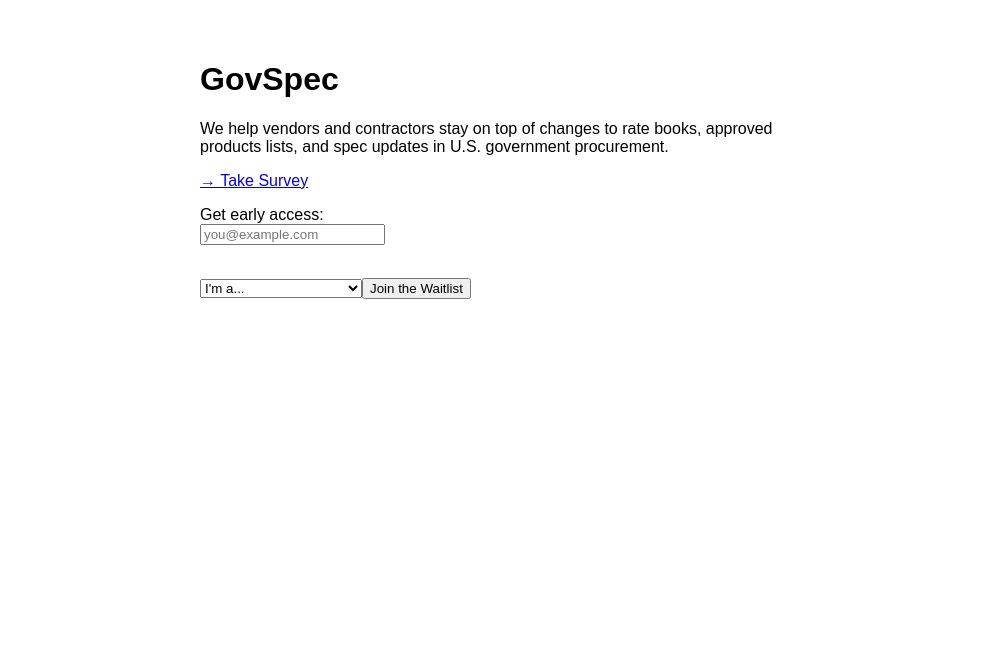
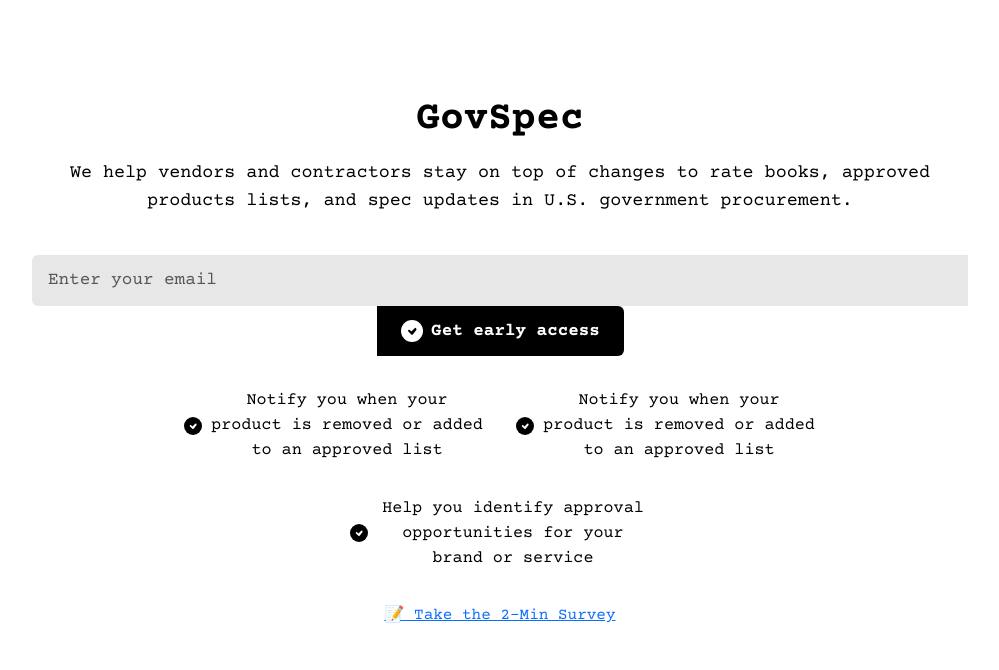
Before and after one commit to shivaprabhu/govspec, a plain HTML site: page index.html in a window 1280 px wide. Shown: the whole page, without its empty margins (140-1139 px from the left). Drawn offline with nearby package versions, Linux system fonts and the light colour scheme; a small style sheet from the web is missing.

Commit message:
style, google form,formspree

```diff
--- a/index.html
+++ b/index.html
@@ -4,6 +4,9 @@
   <meta charset="UTF-8">
   <title>GovSpec – Smarter Government Procurement</title>
   <meta name="viewport" content="width=device-width, initial-scale=1.0">
+  <link rel="preconnect" href="https://fonts.googleapis.com">
+<link rel="preconnect" href="https://fonts.gstatic.com" crossorigin>
+<link href="https://fonts.googleapis.com/css2?family=Courier+Prime:ital,wght@0,400;0,700;1,400;1,700&display=swap" rel="stylesheet">
   <!-- Google Analytics 4 -->
   <script async src="https://www.googletagmanager.com/gtag/js?id=G-W62Z5FQP8Z"></script>
   <script>
@@ -37,70 +40,176 @@
         analytics.page();
     }}();
   </script>
+
+  <!-- Bootstrap 5 CSS -->
+  <link href="https://cdn.jsdelivr.net/npm/bootstrap@5.3.3/dist/css/bootstrap.min.css" rel="stylesheet" integrity="sha384-9ndCyUaIbzAi2FUVXJi0CjmCapSmO7SnpJef0486qhLnuZ2cdeRhO02iuK6FUUVM" crossorigin="anonymous">
+  <style>
+    *{
+      font-family:"Courier Prime", monospace;
+    }
+    body {
+      background: #fff;
+    }
+    .cta-card {
+      border-radius: 1.5rem;
+      padding: 3rem 2rem 2.5rem 2rem;
+      max-width: 1000px;
+      width: 100%;
+      margin: 3rem auto;
+    }
+    .cta-title {
+      text-align: center;
+      font-weight: 700;
+      color: #000;
+      font-size: 2.5rem;
+      margin-bottom: 1rem;
+    }
+    .cta-subtitle {
+      color: #000;
+      font-size: 1.15rem;
+      text-align: center;
+      margin-bottom: 2.5rem;
+    }
+    .cta-form-row {
+      display: flex;
+      justify-content: center;
+      align-items: stretch;
+      gap: 0;
+      margin-bottom: 2rem;
+      flex-wrap: wrap;
+    }
+    .cta-form-row .form-control {
+      background: #e7e7e7;
+      color: #000;
+      border: none;
+      border-radius: 0.375rem 0 0 0.375rem;
+      min-width: 320px;
+      font-size: 1.1rem;
+      padding: 0.75rem 1rem;
+    }
+    .cta-form-row .form-control:focus {
+      background: #e7e7e7;
+      color: #000;
+      border: none;
+    }
+    .cta-form-row .btn {
+      background: #000;
+      color: #fff;
+      border: none;
+      border-radius: 0 0.375rem 0.375rem 0;
+      font-weight: 600;
+      font-size: 1.1rem;
+      display: flex;
+      align-items: center;
+      gap: 0.5rem;
+      padding: 0.75rem 1.5rem;
+      transition: background 0.2s;
+      margin-left: 1px;
+    }
+    .cta-form-row .btn:hover {
+      background: #b8b8b8;
+      color: #000;
+    }
+    .feature-list {
+      color: #000;
+      font-size: 1.05rem;
+      margin-top: 1.5rem;
+      display: flex;
+      align-items: center;
+      justify-content: center;
+      flex-wrap: wrap;
+      gap: 2rem;
+    }
+    .feature-list svg {
+      color: #000;
+      margin-right: 0.5rem;
+      min-width: 18px;
+    }
+    .feature-list span {
+      max-width: 300px;
+    }
+    @media (max-width: 600px) {
+      .cta-card { padding: 2rem 0.5rem; }
+      .cta-form-row .form-control { min-width: 0; width: 100%; }
+      .cta-form-row { flex-direction: column; gap: 0.5rem; }
+      .cta-form-row .btn, .cta-form-row .form-control { border-radius: 0.375rem; }
+    }
+  </style>
 </head>
 <body>
-  <main style="max-width: 600px; margin: auto; padding: 2rem; font-family: sans-serif;">
-    <h1>GovSpec</h1>
-    <p>We help vendors and contractors stay on top of changes to rate books, approved products lists, and spec updates in U.S. government procurement.</p>
-
-    <div class="cta-buttons" style="margin: 1rem 0;">
-      <a href="https://forms.gle/YOUR_SURVEY_LINK" target="_blank">→ Take Survey</a>
+  <main class="container">
+    <div class="row justify-content-center">
+      <div class="col-md-12">
+        <div class="cta-card text-center">
+          <h1 class="cta-title">GovSpec</h1>
+          <p class="cta-subtitle">We help vendors and contractors stay on top of changes to rate books, approved products lists, and spec updates in U.S. government procurement.</p>
+          <form class="cta-form-row needs-validation" novalidate  action="https://formspree.io/f/xzzgwvnv" method="POST">
+            <input type="email" class="form-control" name="email" id="email" placeholder="Enter your email" aria-label="Enter your business email" aria-describedby="waitlist-btn" required>
+            <button type="submit" class="btn" id="waitlist-btn">
+              <svg xmlns="http://www.w3.org/2000/svg" width="22" height="22" fill="#fff" viewBox="0 0 16 16"><circle cx="8" cy="8" r="8"/><path fill="#000" d="M11.03 5.97a.75.75 0 0 0-1.08-.02L7.477 8.417 6.384 7.323a.75.75 0 0 0-1.06 1.06l2.146 2.146a.75.75 0 0 0 1.079-.02l2.492-3.11a.75.75 0 0 0-.01-1.05z"/></svg>
+              Get early access
+            </button>
+            <div class="g-recaptcha" data-sitekey="6LfxB3YrAAAAALSAUmKh9OyQ6bTXHY-xg6G1UkKB"></div>
+            <div id="email-error" style="color:#d90429; font-size:0.98rem; margin-top:0.5rem; width:100%; text-align:left; display:none;">Please enter a valid email address.</div>
+          </form>
+          <div class="feature-list">
+            <span class="d-flex align-items-center">
+              <svg xmlns="http://www.w3.org/2000/svg" width="18" height="18" fill="#000" viewBox="0 0 16 16">
+                <circle cx="8" cy="8" r="8"/>
+                <path fill="#fff" d="M11.03 5.97a.75.75 0 0 0-1.08-.02L7.477 8.417 6.384 7.323a.75.75 0 0 0-1.06 1.06l2.146 2.146a.75.75 0 0 0 1.079-.02l2.492-3.11a.75.75 0 0 0-.01-1.05z"/>
+              </svg>
+              Notify you when your product is removed or added to an approved list
+            </span>
+            <span class="d-flex align-items-center">
+              <svg xmlns="http://www.w3.org/2000/svg" width="18" height="18" fill="#000" viewBox="0 0 16 16">
+                <circle cx="8" cy="8" r="8"/>
+                <path fill="#fff" d="M11.03 5.97a.75.75 0 0 0-1.08-.02L7.477 8.417 6.384 7.323a.75.75 0 0 0-1.06 1.06l2.146 2.146a.75.75 0 0 0 1.079-.02l2.492-3.11a.75.75 0 0 0-.01-1.05z"/>
+              </svg>
+              Notify you when your product is removed or added to an approved list
+            </span>
+            <span class="d-flex align-items-center">
+              <svg xmlns="http://www.w3.org/2000/svg" width="18" height="18" fill="#000" viewBox="0 0 16 16">
+                <circle cx="8" cy="8" r="8"/>
+                <path fill="#fff" d="M11.03 5.97a.75.75 0 0 0-1.08-.02L7.477 8.417 6.384 7.323a.75.75 0 0 0-1.06 1.06l2.146 2.146a.75.75 0 0 0 1.079-.02l2.492-3.11a.75.75 0 0 0-.01-1.05z"/>
+              </svg>
+              Help you identify approval opportunities for your brand or service
+            </span>
+          </div>
+          <div style='text-align: center; margin-top: 2rem;'>
+            <a href="https://forms.gle/t9FktxW7fTKnDYy97" target="_blank">📝 Take the 2-Min Survey</a>
+          </div>
+        </div>
+      </div>
     </div>
-
-    <form>
-      <label for="email">Get early access:</label><br>
-      <input type="email" name="email" placeholder="you@example.com" required>
-      <br><br>
-      <input type="submit" value="Join the Waitlist">
-    </form>
   </main>
 
+  <script src="https://cdn.jsdelivr.net/npm/bootstrap@5.3.3/dist/js/bootstrap.bundle.min.js" integrity="sha384-ENjdO4Dr2bkBIFxQpeoA6DQD5Kq5lZ9l+8nbTov4+1p6U8cvrtz4lB8F3L+0U5bI" crossorigin="anonymous"></script>
   <script>
-    document.querySelectorAll('.cta-buttons a').forEach(btn => {
-      btn.addEventListener('click', function () {
-        console.log('Event: CTA Survey Clicked');
-        gtag('event', 'cta_survey_clicked', { event_category: 'engagement', event_label: 'Survey CTA' });
-        analytics.track('CTA Survey Clicked');
+    document.addEventListener('DOMContentLoaded', function() {
+      const form = document.querySelector('.cta-form-row');
+      const emailInput = document.getElementById('email');
+      const errorDiv = document.getElementById('email-error');
+
+      form.addEventListener('submit', function(e) {
+        let valid = true;
+        errorDiv.style.display = 'none';
+        emailInput.classList.remove('is-invalid');
+        const emailValue = emailInput.value.trim();
+        // Simple email regex
+        const emailPattern = /^[^\s@]+@[^\s@]+\.[^\s@]+$/;
+        if (!emailPattern.test(emailValue)) {
+          valid = false;
+          errorDiv.style.display = 'block';
+          emailInput.classList.add('is-invalid');
+        }
+        if (!valid) {
+          e.preventDefault();
+          e.stopPropagation();
+        }
       });
-    });
-
-    const form = document.querySelector('form');
-    const roleSelector = document.createElement('select');
-    roleSelector.name = 'user-role';
-    roleSelector.style.marginTop = '1rem';
-    roleSelector.innerHTML = `
-      <option value="">I'm a...</option>
-      <option value="contractor">Government Contractor</option>
-      <option value="vendor">Product Vendor</option>
-      <option value="consultant">Consultant / PM</option>
-      <option value="other">Other</option>
-    `;
-    form.insertBefore(roleSelector, form.querySelector('input[type="submit"]'));
-
-    roleSelector.addEventListener('change', () => {
-      console.log('User Segment Selected:', roleSelector.value);
-      gtag('event', 'user_segment_selected', {
-        event_category: 'engagement',
-        event_label: roleSelector.value
-      });
-      analytics.track('User Segment Selected', {
-        segment: roleSelector.value
-      });
-    });
-
-    form.addEventListener('submit', function (e) {
-      const email = form.querySelector('input[name="email"]').value;
-      const role = roleSelector.value || 'unspecified';
-      console.log('Event: Email Submitted –', email, role);
-
-      gtag('event', 'email_submitted', {
-        event_category: 'conversion',
-        event_label: role
-      });
-
-      analytics.track('Email Submitted', {
-        email: email,
-        role: role
+      emailInput.addEventListener('input', function() {
+        errorDiv.style.display = 'none';
+        emailInput.classList.remove('is-invalid');
       });
     });
   </script>
```
